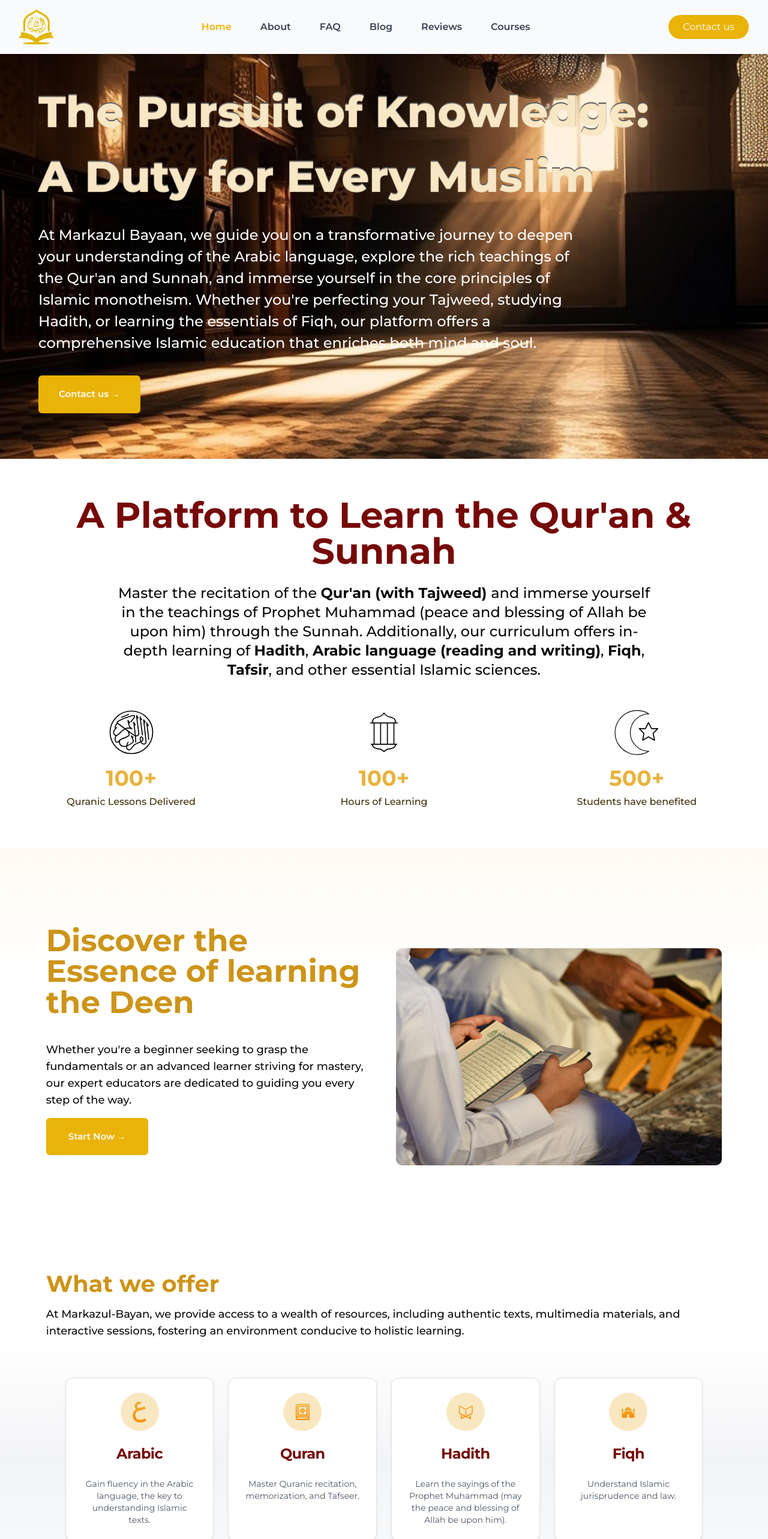
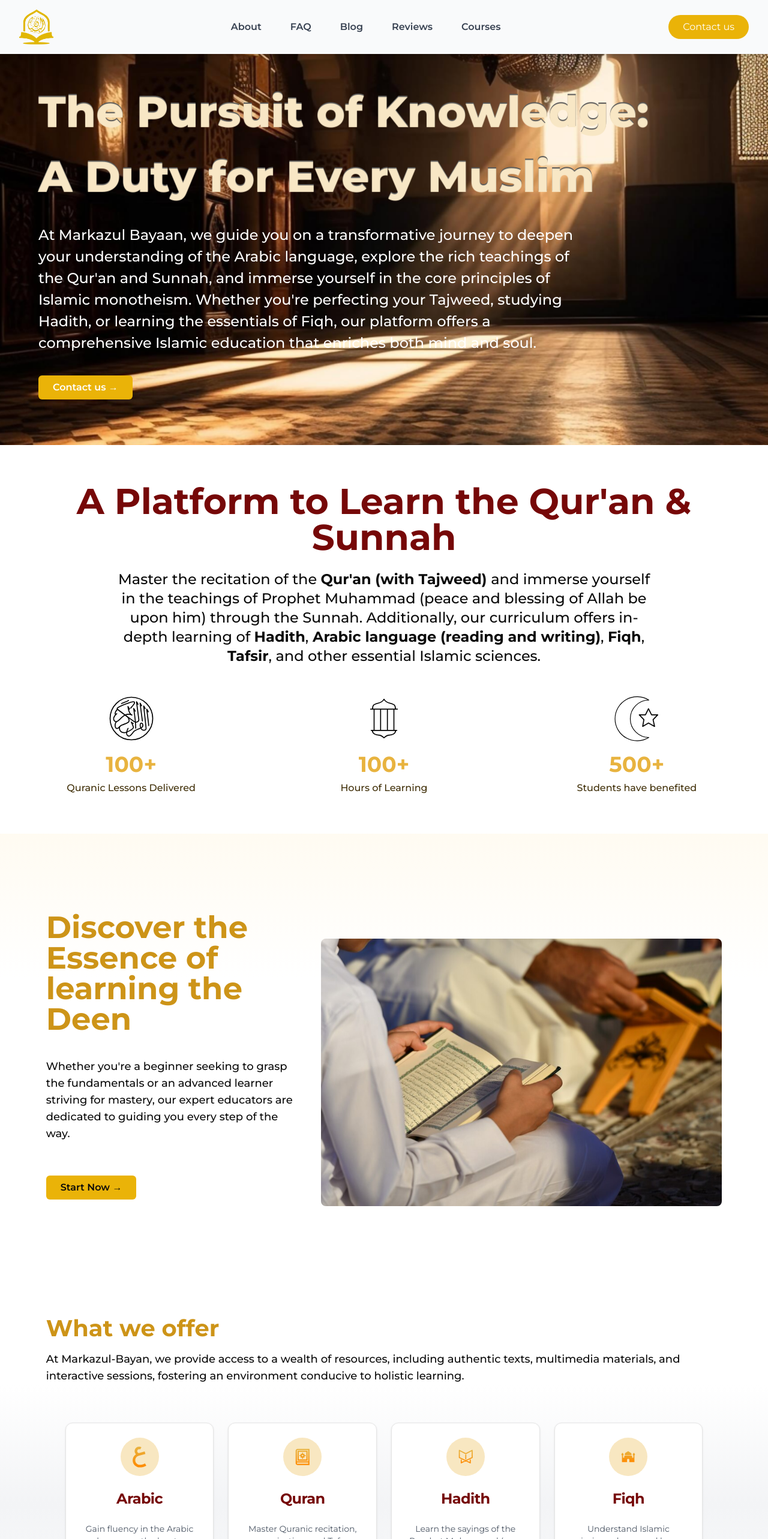
Before and after one commit to Lukman10a/markazulbayaan, a Next.js app: page / in a window 1280 px wide. Shown: the top 2566 px of the page at 60% size. Built offline with nearby package versions, Linux system fonts and the light colour scheme.

Commit message:
general cleanups

```diff
--- a/src/components/Nav.tsx
+++ b/src/components/Nav.tsx
@@ -37,14 +37,14 @@ const Navbar: React.FC = () => {
 
         {/* Nav Links for Desktop */}
         <ul className="hidden md:flex space-x-12 text-gray-700">
-          <li className="hover:text-gray-900 font-semibold">
+          {/* <li className="hover:text-gray-900 font-semibold">
             <Link
               href="/"
               className={isActiveLink("/") ? "text-yellow-500" : ""}
             >
               Home
             </Link>
-          </li>
+          </li> */}
           <li className="hover:text-gray-900 font-semibold">
             <Link
               href="/about"
--- a/src/components/button.tsx
+++ b/src/components/button.tsx
@@ -17,7 +17,7 @@ const Button: React.FC<ButtonProps> = ({
   onClick,
 }) => {
   const buttonClasses = cn(
-    "font-semibold text-[15px] bg-yellow-500 hover:bg-yellow-400  w-[100%] md:w-[170px] py-[12px] md:py-[20px] rounded-md text-[white] my-[2vmin]",
+    "font-semibold bg-yellow-500 hover:bg-yellow-400 hover:text-black py-2 px-6 my-4 rounded-md",
     className
   );
 
--- a/src/components/footer.tsx
+++ b/src/components/footer.tsx
@@ -34,9 +34,9 @@ const Footer: React.FC = () => {
 
           {/* Navigation Links: Stacked on mobile, aligned horizontally on larger screens */}
           <nav className="flex flex-wrap gap-[2.2vmax] md:gap-[3vmax] md:flex-row pb-12">
-            <Link href="/" className="hover:text-gray-400 self-start mb-2">
+            {/* <Link href="/" className="hover:text-gray-400 self-start mb-2">
               Home
-            </Link>
+            </Link> */}
             <Link href="/about" className="hover:text-gray-400 self-start mb-2">
               About us
             </Link>
--- a/src/components/hero.tsx
+++ b/src/components/hero.tsx
@@ -1,11 +1,20 @@
 import React from "react";
 import Button from "./button";
 import Link from "next/link";
+import { InView } from "./ui/animated/in-view";
 
 export const Hero = () => {
   return (
     <section className="bg-[url(/assets/blog3.png)] bg-center object-cover bg-cover overflow-hidden py-10">
       <div className="px-[5vw] text-white top-[10vmin] lg:top-[7vmax]">
+        <InView
+          variants={{
+            hidden: { opacity: 0, x: -100, filter: "blur(4px)" },
+            visible: { opacity: 1, x: 0, filter: "blur(0px)" },
+          }}
+          viewOptions={{ margin: "0px 0px -200px 0px" }}
+          transition={{ duration: 0.5, ease: "easeInOut" }}
+        >
           <h1
             style={{
               color: "transparent",
@@ -17,15 +26,25 @@ export const Hero = () => {
           >
             The Pursuit of Knowledge: A Duty for Every Muslim
           </h1>
+        </InView>
+        <InView
+          variants={{
+            hidden: { opacity: 0, x: -50, filter: "blur(4px)" },
+            visible: { opacity: 1, x: 0, filter: "blur(0px)" },
+          }}
+          viewOptions={{ margin: "0px 0px -200px 0px" }}
+          transition={{ duration: 0.5, ease: "easeInOut" }}
+        >
           <p className="text-[3vmin] xl:text-[3vmin] sm:text-[2vmin] font-medium leading-normal w-[90%] xl:w-[80%]">
-          At Markazul Bayaan, we guide you on a transformative journey to deepen
-          your understanding of the Arabic language, explore the rich teachings
-          of the Qur&apos;an and Sunnah, and immerse yourself in the core
-          principles of Islamic monotheism. Whether you&apos;re perfecting your
-          Tajweed, studying Hadith, or learning the essentials of Fiqh, our
-          platform offers a comprehensive Islamic education that enriches both
-          mind and soul.
+            At Markazul Bayaan, we guide you on a transformative journey to
+            deepen your understanding of the Arabic language, explore the rich
+            teachings of the Qur&apos;an and Sunnah, and immerse yourself in the
+            core principles of Islamic monotheism. Whether you&apos;re
+            perfecting your Tajweed, studying Hadith, or learning the essentials
+            of Fiqh, our platform offers a comprehensive Islamic education that
+            enriches both mind and soul.
           </p>
+        </InView>
         <div className="my-[2.5vmin]">
           <Link href="/contact">
             <Button text="Contact us" />
--- a/src/components/home/index.tsx
+++ b/src/components/home/index.tsx
@@ -14,6 +14,7 @@ import { SubjectCard } from "../subjectcard";
 import CommunitySection from "./CommunitySection";
 import StatSection from "./StatSection";
 import Link from "next/link";
+import { InView } from "../ui/animated/in-view";
 
 export default function HomePage() {
   return (
@@ -22,26 +23,65 @@ export default function HomePage() {
       <StatSection />
       <section className="p-10 lg:px-[6vw]  bg-custom-gradient">
         <section className="md:flex items-center md:py-[7vmax] rounded-3xl md:gap-10">
-          <div className="flex-grow space-y-10 mb-10  md:w-1/2 h-full">
+          <div className="flex-grow overflow-hidden space-y-10 mb-10  md:w-1/2 h-full">
+            <InView
+              variants={{
+                hidden: { opacity: 0, x: -100, filter: "blur(4px)" },
+                visible: { opacity: 1, x: 0, filter: "blur(0px)" },
+              }}
+              viewOptions={{ margin: "0px 0px -200px 0px" }}
+              transition={{ duration: 0.5, ease: "easeInOut" }}
+            >
               <h3 className="font-bold text-[4vmax] text-[#CD9418] leading-none">
                 Discover the Essence of learning the Deen
               </h3>
+            </InView>
+            <InView
+              variants={{
+                hidden: { opacity: 0, x: -100, filter: "blur(4px)" },
+                visible: { opacity: 1, x: 0, filter: "blur(0px)" },
+              }}
+              viewOptions={{ margin: "0px 0px -200px 0px" }}
+              transition={{ duration: 0.5, ease: "easeInOut" }}
+            >
               <p className="font-medium text-[3vmin] md:text-lg leading-relaxed">
                 Whether you&apos;re a beginner seeking to grasp the fundamentals
-              or an advanced learner striving for mastery, our expert educators
-              are dedicated to guiding you every step of the way.
+                or an advanced learner striving for mastery, our expert
+                educators are dedicated to guiding you every step of the way.
               </p>
+            </InView>
+            <InView
+              variants={{
+                hidden: { opacity: 0, x: -100, filter: "blur(4px)" },
+                visible: { opacity: 1, x: 0, filter: "blur(0px)" },
+              }}
+              viewOptions={{ margin: "0px 0px -200px 0px" }}
+              transition={{ duration: 0.5, ease: "easeInOut" }}
+            >
               <Link href="/contact">
                 <Button text="Start Now" />
               </Link>
+            </InView>
           </div>
+          <InView
+            variants={{
+              hidden: { opacity: 0, x: -100, filter: "blur(4px)" },
+              visible: { opacity: 1, x: 0, filter: "blur(0px)" },
+            }}
+            viewOptions={{ margin: "0px 0px -200px 0px" }}
+            transition={{ duration: 0.5, ease: "easeInOut" }}
+          >
+            <div>
               <Image
                 src={heroImage}
                 alt="hero"
-            className=" md:w-1/2 rounded-[10px] overflow-hidden "
+                className="rounded-lg overflow-hidden "
               />
+            </div>
+          </InView>
         </section>
       </section>
+
       <section className="space-y-2 px-10 lg:px-[6vw]">
         <h1 className="font-bold text-[4vmax] lg:text-[3vmax] text-[#CD9418]">
           What we offer
@@ -52,9 +92,11 @@ export default function HomePage() {
           sessions, fostering an environment conducive to holistic learning.
         </p>
       </section>
+
       <div className="px-10 lg:px-[6vw] bg-gradient-to-t from-gray-50 via-gray-100 to-white">
         <SubjectCard />
       </div>
+
       <div className=" max-h-[600px] h-[100vmin] w-[100%] flex justify-center items-center ">
         <div className="relative px-[10vw] md:px-[5vw] py-[8vmin] bg-[url('../../public/assets/journey_bg.png')] sm:bg-[url('../../public/assets/journey_bg2.png')] bg-top object-cover bg-cover w-[95%] md:w-[85%] lg:w-[80%] h-full rounded-[20px] md:rounded-[50px]">
           <h1 className="text-[8vmin] text-white md:text-[8vmin] lg:text-[9vmin] font-bold mb-[3.5vmin] leading-tight tracking-tight w-[90%]  ">
@@ -67,12 +109,16 @@ export default function HomePage() {
             Our esteemed institution offers a comprehensive curriculum designed
             to nurture a deep understanding of Islamic principles and values.
           </p>
+          <Link href={"https://bit.ly/Learn-at-markazbayan"}>
             <div className="my-[2.5vmin] md:absolute bottom-[20px] right-[50px]">
               <Button text="Start now" />
             </div>
+          </Link>
         </div>
       </div>
+
       <Testimonials />
+
       <div className="flex flex-col md:flex-row justify-between items-center md:space-x-6 p-8 max-w-[80vw] mx-auto gap-10">
         {/* Left Side: Text Section */}
         <div className="md:w-1/2 text-center md:text-left mb-8 md:mb-0 space-y-6 ">
@@ -152,6 +198,7 @@ export default function HomePage() {
           </div>
         </div>
       </div>
+
       <CommunitySection />
       <Faq />
     </>
--- a/src/components/subjectcard.tsx
+++ b/src/components/subjectcard.tsx
@@ -10,6 +10,7 @@ import hadith from "/public/assets/had.svg";
 import quran from "/public/assets/qur.svg";
 import fiqh from "/public/assets/fiqh.svg";
 import arabic from "/public/assets/arabic.svg";
+import { InView } from "./ui/animated/in-view";
 
 const SUBJECTS = [
   {
@@ -45,21 +46,31 @@ export function SubjectCard() {
     <section className="py-16 px-4 sm:px-6 lg:px-8">
       <div className="grid grid-cols-1 sm:grid-cols-2 lg:grid-cols-4 gap-6">
         {SUBJECTS.map(({ id, icon, title, description }) => (
-          <Card key={id} className="flex flex-col h-full">
+          <InView
+            key={id}
+            variants={{
+              hidden: { opacity: 0, y: -100, filter: "blur(4px)" },
+              visible: { opacity: 1, y: 0, filter: "blur(0px)" },
+            }}
+            viewOptions={{ margin: "0px 0px -200px 0px" }}
+            transition={{ duration: 0.5, ease: "easeInOut" }}
+          >
+            <Card className="flex flex-col h-full hover:bg-black group">
               <CardHeader>
                 <div className="w-16 h-16 mx-auto mb-4 rounded-full bg-[#e8b33f52] flex items-center justify-center">
                   <Image src={icon} alt={title} width={24} height={24} />
                 </div>
-              <CardTitle className="text-[#760808] text-xl sm:text-2xl font-bold text-center">
+                <CardTitle className="group-hover:text-yellow-500 text-[#760808] text-xl sm:text-2xl font-bold text-center">
                   {title}
                 </CardTitle>
               </CardHeader>
               <CardContent className="flex-grow">
-              <CardDescription className="text-gray-600 text-center">
+                <CardDescription className="text-gray-600 group-hover:text-yellow-500 text-center">
                   {description}
                 </CardDescription>
               </CardContent>
             </Card>
+          </InView>
         ))}
       </div>
     </section>
--- /dev/null
+++ b/src/components/ui/animated/in-view.tsx
@@ -0,0 +1,48 @@
+"use client";
+
+import { ReactNode, useRef } from "react";
+
+import {
+  motion,
+  Transition,
+  useInView,
+  UseInViewOptions,
+  Variant,
+} from "framer-motion";
+
+interface InViewProps {
+  children: ReactNode;
+  variants?: {
+    hidden: Variant;
+    visible: Variant;
+  };
+  transition?: Transition;
+  viewOptions?: UseInViewOptions;
+}
+
+const defaultVariants = {
+  hidden: { opacity: 0 },
+  visible: { opacity: 1 },
+};
+
+export function InView({
+  children,
+  variants = defaultVariants,
+  transition,
+  viewOptions,
+}: InViewProps) {
+  const ref = useRef(null);
+  const isInView = useInView(ref, viewOptions);
+
+  return (
+    <motion.div
+      ref={ref}
+      initial="hidden"
+      animate={isInView ? "visible" : "hidden"}
+      variants={variants}
+      transition={transition}
+    >
+      {children}
+    </motion.div>
+  );
+}
--- a/src/pages/_app.tsx
+++ b/src/pages/_app.tsx
@@ -22,8 +22,7 @@ export default function App({ Component, pageProps }: AppProps) {
         <title>Markazul Bayaan</title>
         <meta
           name="description"
-          content="Your Gateway to Islamic Knowledge. The Pursuit of Knowledge: A Duty
-for Every Muslim"
+          content="Your Gateway to Islamic Knowledge. The Pursuit of Knowledge: A Duty for Every Muslim"
         />
         <link
           rel="icon"
--- a/src/pages/contact.tsx
+++ b/src/pages/contact.tsx
@@ -1,7 +1,5 @@
 import { useToast } from "@/components/ui/use-toast";
 import React, { FormEvent, useEffect, useRef, useState } from "react";
-import { FaLocationDot } from "react-icons/fa6";
-import { MdWifiCalling3, MdMessage } from "react-icons/md";
 import emailjs from "@emailjs/browser";
 import { Button } from "@/components/ui/button";
 import { Card, CardContent, CardHeader, CardTitle } from "@/components/ui/card";
@@ -176,19 +174,24 @@ export default function Contact() {
           </p>
           <div className="flex flex-col sm:flex-row justify-center space-y-4 sm:space-y-0 sm:space-x-4">
             <Link href="https://bit.ly/Learn-at-markazbayan">
-              <Button size="lg" className="bg-yellow-600 hover:bg-yellow-700 w-full sm:w-auto">
+              <Button
+                size="lg"
+                className="bg-yellow-600 hover:bg-yellow-700 w-full sm:w-auto"
+              >
                 Get Started
               </Button>
             </Link>
             <Link href="/about">
-              <Button size="lg" className="bg-black text-white w-full sm:w-auto">
+              <Button
+                size="lg"
+                className="bg-black text-white w-full sm:w-auto"
+              >
                 Learn More
               </Button>
             </Link>
           </div>
         </div>
       </section>
-
 
       <section className="flex flex-col md:flex-row items-start justify-between gap-7 px-4 sm:px-10 py-10">
         <Card className="w-full md:w-1/3">
@@ -304,7 +307,9 @@ export default function Contact() {
       </section>
       {/* Instructors Section */}
       <section className="container mx-auto mt-16 px-4">
-        <h2 className="text-2xl sm:text-3xl font-bold text-center mb-8">Our Instructors</h2>
+        <h2 className="text-2xl sm:text-3xl font-bold text-center mb-8">
+          Our Instructors
+        </h2>
         <div className="grid grid-cols-1 sm:grid-cols-2 gap-8">
           <Card>
             <CardHeader>
@@ -362,6 +367,28 @@ export default function Contact() {
               </Button>
             </CardContent>
           </Card>
+          <Card>
+            <CardHeader>
+              <CardTitle>Study Arabic and Quran</CardTitle>
+            </CardHeader>
+            <CardContent>
+              <p className="mb-4">
+                We take Arabic and Quran classes with an easy, but effective
+                syllabus. Insha Allaah.
+              </p>
+              <p className="font-semibold">
+                Tutor: Abul Abbaas AbdulKabir Ibn Ibrahim At-Taawusiy.
+              </p>
+              <p>Register for any of the courses today</p>
+              <Button asChild className="mt-4">
+                <Link href="https://Bit.ly/3XiKL9d">
+                  Contact for Kids Sessions
+                </Link>
+              </Button>
+            </CardContent>
+          </Card>
+          {/* Facilitator: You can also reach us via email:
+          arabicmadeeasy1@gmail.com */}
         </div>
       </section>
 
@@ -384,14 +411,18 @@ export default function Contact() {
               <li>Understand Qur&apos;anic Arabic</li>
               <li>Flexible learning options to fit your schedule</li>
             </ul>
-            <Button>Enroll in Arabic Courses</Button>
+            <Link href={"https://bit.ly/Learn-at-markazbayan"}>
+              <Button>Enroll in Arabic Courses</Button>
+            </Link>
           </CardContent>
         </Card>
       </section>
 
       {/* Features Section */}
       <section className="container mx-auto mt-16 mb-4 px-4">
-        <h2 className="text-2xl sm:text-3xl font-bold text-center mb-8">Why Choose Markazul-Bayan?</h2>
+        <h2 className="text-2xl sm:text-3xl font-bold text-center mb-8">
+          Why Choose Markazul-Bayan?
+        </h2>
         <div className="grid grid-cols-1 sm:grid-cols-2 md:grid-cols-3 gap-8">
           <FeatureCard
             icon={<BookOpen className="h-10 w-10 text-yellow-600" />}
```
Also changed, not shown: src/components/home/CommunitySection.tsx (+0 -69 lines), 1 other file (tests, documents, lock files or other folders). Lines whose indentation alone changed are shown as unchanged.
